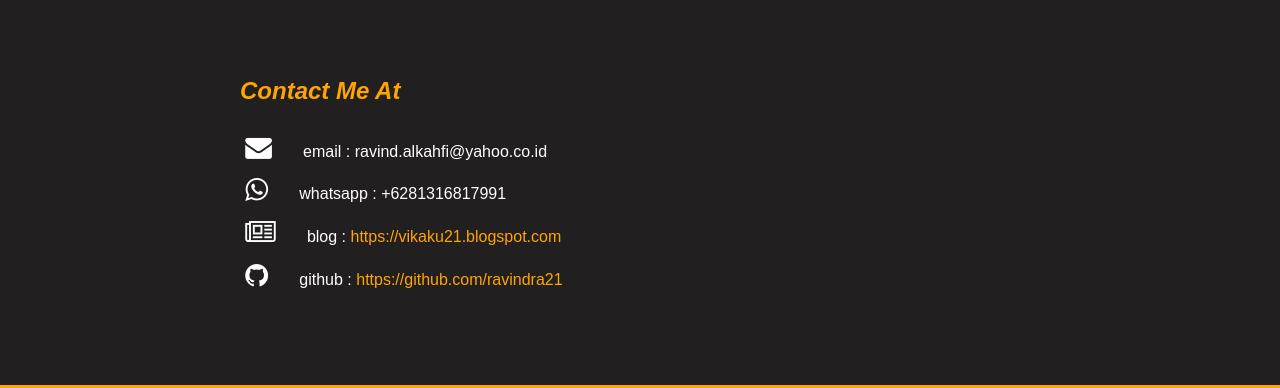
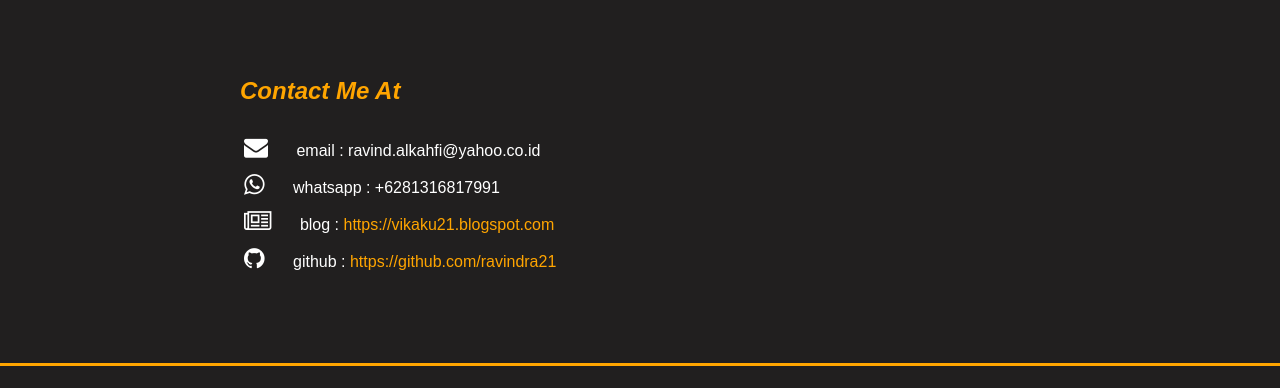
Before and after one commit to ravindra21/ravindra21.github.io, a plain HTML site: page index.html in a window 1280 px wide. Shown: the part 1804-2192 px from the top of the page. After the commit the page ends 2170 px from the top, so only its background shows below. Drawn offline with nearby package versions, Linux system fonts and the light colour scheme.

Commit message:
Update index.html

```diff
--- a/index.html
+++ b/index.html
@@ -75,7 +75,7 @@ body > section > h2 , footer > h2{
 .background {
   background: url(https://user-images.githubusercontent.com/26089535/89418577-74831e80-d75a-11ea-8d89-cdbc263422b9.jpg) no-repeat left center;
   width: 100%;
-  height: 500px;
+  height: 400px;
   --webkit-background-size: cover;
   --moz-background-color: cover;
   background-size: cover;
@@ -183,14 +183,17 @@ small[prof="90"] {
 }
 /*------------ Contact me -----------*/
 .contact .fa {
-  font-size: 20pt;
+  font-size: 1.5em;
   margin-right: 16px;
 }
+.contact .info, .contact a{
+  font-size: 1em;
+}
 .contact .info {
-  margin-left: 8pt;
+  margin-left: 8px;
 }
 .contact > div{
-  margin: 12pt 4pt;
+  margin: 12px 4px;
 }
 .contact > div:first{
   margin-top: 0pt;
```
